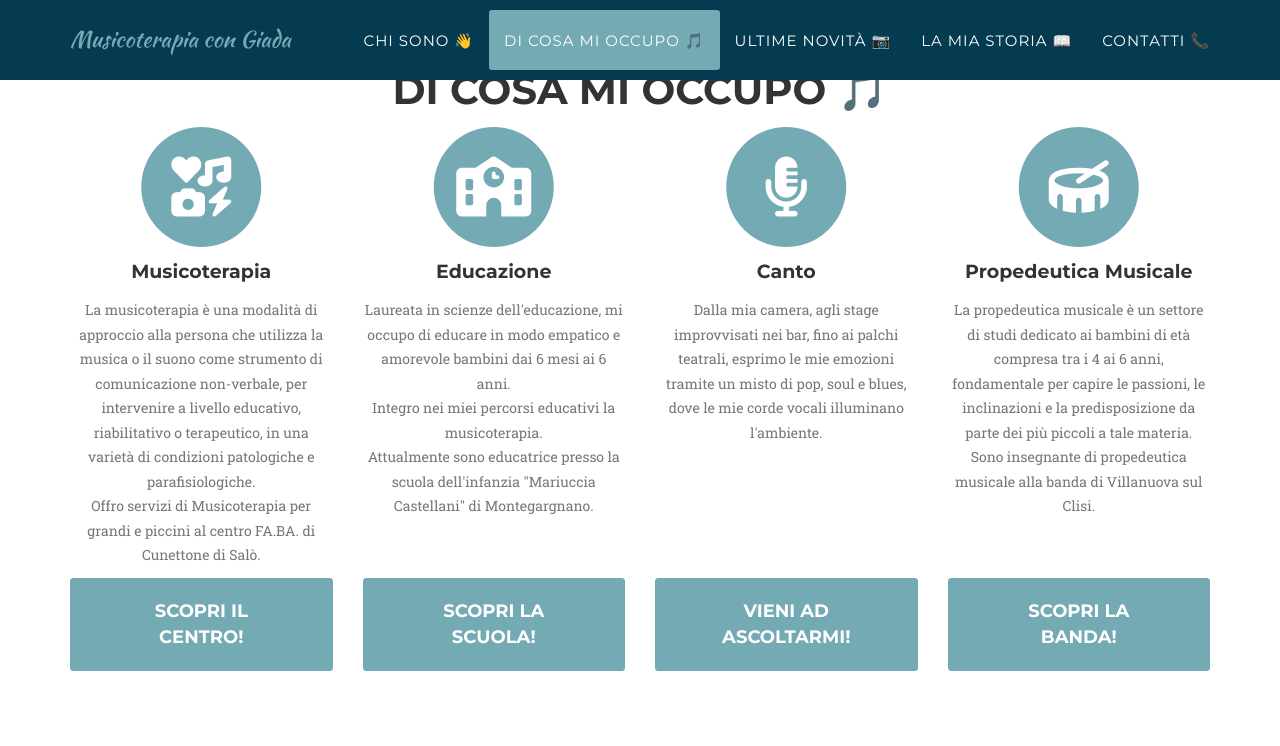
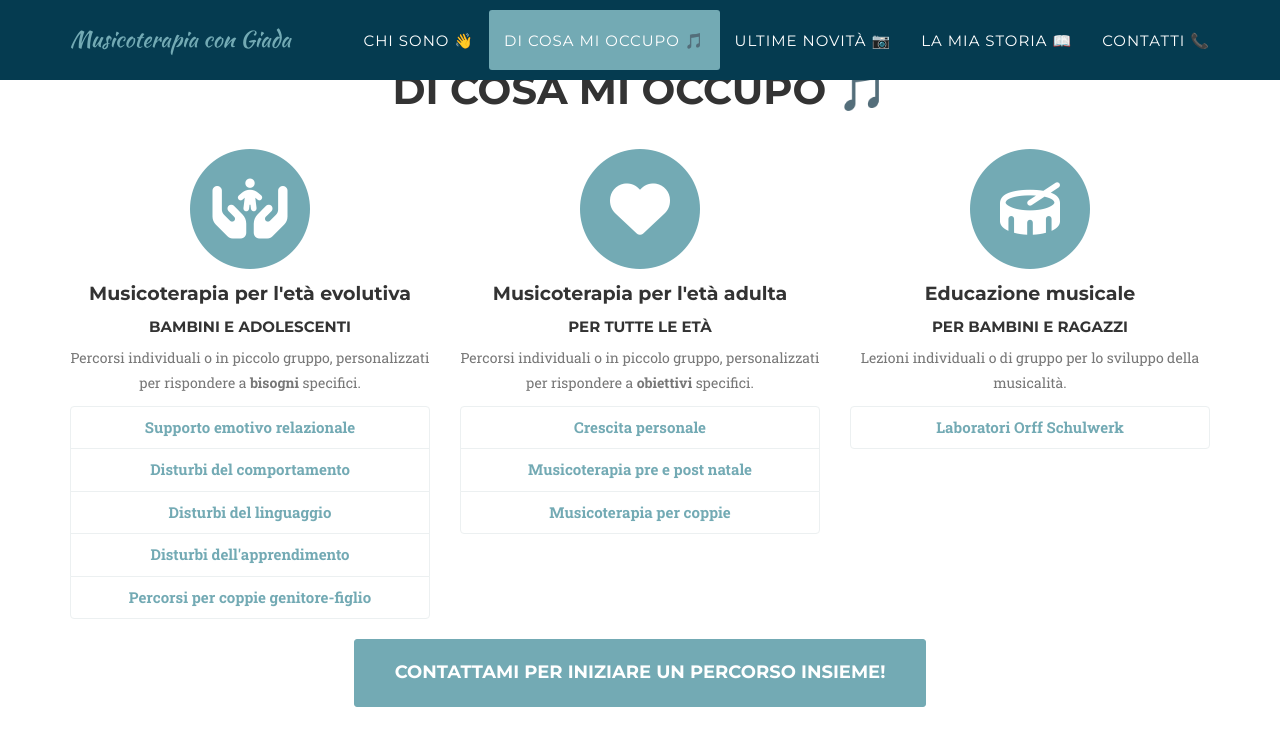
Before and after one commit to gmarraff/giadatanghetti.it, a Jekyll site: the page built from index.markdown, in a window 1280 px wide and 900 px high, scrolled down 2705 px. Shown: the top 746 px of the window. Built offline with Jekyll 4.4.1, drawn with Linux system fonts in a browser that asks for light colours; some web fonts are replaced.

Commit message:
Update activities

```diff
--- a/_includes/activities.html
+++ b/_includes/activities.html
@@ -7,70 +7,92 @@
                     <!-- <h3 class="section-subheading text-muted">Lorem ipsum dolor sit amet consectetur.</h3> -->
                 </div>
             </div>
+            <br/>
             <div class="row text-center align-items-center">
-                <div class="col-md-3">
+                <div class="col-md-4">
                     <span class="fa-stack fa-4x">
                         <i class="fa fa-circle fa-stack-2x text-primary"></i>
-                        <i class="fa fa-icons fa-stack-1x fa-inverse"></i>
+                        <i class="fa fa-hands-holding-child fa-stack-1x fa-inverse"></i>
                     </span>
-                    <h4 class="service-heading">Musicoterapia</h4>
+                    <h4 class="service-heading">Musicoterapia per l'et&agrave; evolutiva</h4>
+                    <h5>Bambini e Adolescenti</h5>
                     <p class="text-muted">
-                        La musicoterapia è una modalità di approccio alla persona che utilizza la musica o il suono come strumento di comunicazione non-verbale, per intervenire a livello educativo, riabilitativo o terapeutico, in una varietà di condizioni patologiche e parafisiologiche.<br/>
-                        Offro servizi di Musicoterapia per grandi e piccini al centro FA.BA. di Cunettone di Salò.
+                        Percorsi individuali o in piccolo gruppo, personalizzati per rispondere a <strong>bisogni</strong> specifici.
+                        <ul class="list-group">
+                            <li class="list-group-item">
+                                <strong><a data-toggle="collapse" href="#emotivo">Supporto emotivo relazionale</a></strong>
+                                <p class="panel-collapse collapse" id="emotivo">Utilizzo di musicoterapia attiva e recettiva, songwriting e storytelling musicale, integrati con esperienze arti-terapiche, per favorire l'espressione emotiva, rafforzare l'autostima e sviluppare le competenze relazionali.</p>
+                            </li>
+                            <li class="list-group-item">
+                                <strong><a data-toggle="collapse" href="#comportamento">Disturbi del comportamento</a></strong>
+                                <p class="panel-collapse collapse" id="comportamento">Giochi ritmici, improvvisazioni, discriminazione sonora, movimento e rilassamento corporeo per gestire la rabbia, la regolazione delle emozioni e potenziare le abilità sociali.</p>
+                            </li>
+                            <li class="list-group-item">
+                                <strong><a data-toggle="collapse" href="#linguaggio">Disturbi del linguaggio</a></strong>
+                                <p class="panel-collapse collapse" id="linguaggio">Attività ritmico-melodiche, narrazioni musicate e giochi di ear training, pensati per migliorare emissione vocale, articolazione e comprensione linguistica.</p></li>
+                            <li class="list-group-item">
+                                <strong><a data-toggle="collapse" href="#apprendimento">Disturbi dell'apprendimento</a></strong>
+                                <p class="panel-collapse collapse" id="apprendimento">Apprendimento di sequenze ritmiche e melodiche, stimolazione multisensoriale e coordinazione motoria per sostenere attenzione, organizzazione cognitiva e problem solving.</p>
+                            </li>
+                            <li class="list-group-item">
+                                <strong><a data-toggle="collapse" href="#genitore">Percorsi per coppie genitore-figlio</a></strong>
+                                <p class="panel-collapse collapse" id="genitore">Momenti di scambio musicale, giochi corporei, narrazioni e attività di rilassamento per rafforzare il legame affettivo e migliorare la comunicazione non verbale.</p>
+                            </li>
+                    </ul>
                     </p>
-                    <a href="https://www.facebook.com/pages/category/Family-Therapist/Centro-FA-BA-106108545105238/" data-facebook-id="101667649596739" target="_blank" class="btn btn-xl btn-block btn-block btn-multiple-lines">Scopri Il centro!</a>
                     <br class="visible-xs-block visible-sm-block"/>
                 </div>
-                <div class="col-md-3">
+                <div class="col-md-4">
                     <span class="fa-stack fa-4x">
                         <i class="fa fa-circle fa-stack-2x text-primary"></i>
-                        <i class="fa fa-school fa-stack-1x fa-inverse"></i>
+                        <i class="fa fa-heart fa-stack-1x fa-inverse"></i>
                     </span>
-                    <h4 class="service-heading">Educazione</h4>
+                    <h4 class="service-heading">Musicoterapia per l'et&agrave; adulta</h4>
+                    <h5>Per tutte le et&agrave;</h5>
                     <p class="text-muted">
-                        Laureata in scienze dell'educazione, mi occupo di educare in modo empatico e amorevole bambini dai 6 mesi ai 6 anni.<br/>
-                        Integro nei miei percorsi educativi la musicoterapia.<br/>
-                        Attualmente sono educatrice presso la scuola dell'infanzia "Mariuccia Castellani" di Montegargnano.
-                        <br class="hidden-xs hidden-sm"/>
-                        <br class="hidden-xs hidden-sm"/>
-                        <br class="hidden-xs hidden-sm"/>
+                        Percorsi individuali o in piccolo gruppo, personalizzati per rispondere a <strong>obiettivi</strong> specifici.
+                        <ul class="list-group">
+                            <li class="list-group-item">
+                                <strong><a data-toggle="collapse" href="#crescita">Crescita personale</a></strong>
+                                <p class="panel-collapse collapse" id="crescita">Tecniche di musicoterapia attiva e recettiva, improvvisazione e songwriting per sviluppare consapevolezza emotiva, gestione dello stress e benessere psicofisico.</p>
+                            </li>
+                            <li class="list-group-item">
+                                <strong><a data-toggle="collapse" href="#gravidanza">Musicoterapia pre e post natale</a></strong>
+                                <p class="panel-collapse collapse" id="gravidanza">Utilizzo degli strumenti e del movimento per una nuova consapevolezza corporea, esplorazione vocale, creazione del proprio diario sonoro, rilassamento e songwriting per promuovere benessere, etc.</p>
+                            </li>
+                            <li class="list-group-item">
+                                <strong><a data-toggle="collapse" href="#coppie">Musicoterapia per coppie</a></strong>
+                                <p class="panel-collapse collapse" id="coppie">Un percorso speciale per riscoprire intimità e comunicazione profonda attraverso suono e musica, come forme di espressione del sé e ascolto dell'altro.</p>
+                            </li>
+                    </ul>
                     </p>
-                    <a href="https://it-it.facebook.com/SCUOLAINFANZIAMARIUCCIACASTELLANI/" data-facebook-id="100885078454561" target="_blank" class="btn btn-xl btn-block btn-multiple-lines">Scopri La Scuola!</a>
                     <br class="visible-xs-block visible-sm-block"/>
                 </div>
-                <div class="col-md-3">
-                    <span class="fa-stack fa-4x">
-                        <i class="fa fa-circle fa-stack-2x text-primary"></i>
-                        <i class="fa fa-microphone-lines fa-stack-1x fa-inverse"></i>
-                    </span>
-                    <h4 class="service-heading">Canto</h4>
-                    <p class="text-muted">
-                        Dalla mia camera, agli stage improvvisati nei bar, fino ai palchi teatrali, esprimo le mie emozioni tramite un misto di pop, soul e blues, dove le mie corde vocali illuminano l'ambiente.
-                        <br class="hidden-xs hidden-sm"/>
-                        <br class="hidden-xs hidden-sm"/>
-                        <br class="hidden-xs hidden-sm"/>
-                        <br class="hidden-xs hidden-sm"/>
-                        <br class="hidden-xs hidden-sm"/>
-                        <br class="hidden-xs hidden-sm"/>
-                    </p>
-                    <a href="https://www.facebook.com/giadatanghettisinger/" data-facebook-id="566586753723366" target="_blank" class="btn btn-xl btn-block btn-multiple-lines">Vieni Ad Ascoltarmi!</a>
-                    <br class="visible-xs-block visible-sm-block"/>
-                </div>
-                <div class="col-md-3">
+                <div class="col-md-4">
                     <span class="fa-stack fa-4x">
                         <i class="fa fa-circle fa-stack-2x text-primary"></i>
                         <i class="fa fa-drum fa-stack-1x fa-inverse"></i>
                     </span>
-                    <h4 class="service-heading">Propedeutica Musicale</h4>
+                    <h4 class="service-heading">Educazione musicale</h4>
+                    <h5>Per bambini e ragazzi</h5>
                     <p class="text-muted">
-                        La propedeutica musicale è un settore di studi dedicato ai bambini di età compresa tra i 4 ai 6 anni, fondamentale per capire le passioni, le inclinazioni e la predisposizione da parte dei più piccoli a tale materia.<br/>
-                        Sono insegnante di propedeutica musicale alla banda di Villanuova sul Clisi.
-                        <br class="hidden-xs hidden-sm"/>
-                        <br class="hidden-xs hidden-sm"/>
-                        <br class="hidden-xs hidden-sm"/>
+                        Lezioni individuali o di gruppo per lo sviluppo della musicalit&agrave;.
+                        <ul class="list-group">
+                            <li class="list-group-item">
+                                <strong><a data-toggle="collapse" href="#orff">Laboratori Orff Schulwerk</a></strong>
+                                <p class="panel-collapse collapse" id="orff">
+                                    Laboratori ludico-musicali basati sul Metodo Orff Schulwerk che, attraverso movimento, voce e strumenti, stimolano ritmo, coordinazione, creatività e collaborazione per un apprendimento musicale attivo e coinvolgente.
+                                    <br/>Il metodo Orff-Schulwerk parte infatti dal principio che l'educazione musicale debba essere prima di tutto <strong>attiva e vissuta in modo naturale</strong> dai bambini. Questo significa partire dal <strong>movimento</strong>, dalla scoperta dei suoni attraverso il corpo, la voce e gli strumenti, <u>la musica venga sperimentata prima ancora che spiegata</u>. Solo in un secondo momento si arriva alla conoscenza del pentagramma e della notazione musicale, che a quel punto risulta molto più spontanea e accessibile, perché i bambini hanno già interiorizzato la musica attraverso <strong>un'esperienza diretta</strong> e <strong>multisensoriale</strong>. Questo approccio rende l'apprendimento più coinvolgente, inclusivo ed efficace, rispettando i tempi e le modalità espressive di ciascun bambino. In questo modo al bambino viene offerta non solo la possibilità di cominciare a conoscere e sperimentare il linguaggio musicale e le sue caratteristiche, ma anche di scoprire la musica come canale attraverso cui favorire l'esplorazione di sè e dell'altro e l'espressione della propria creatività.</p>
+                            </li>
+                    </ul>
                     </p>
-                    <a href="https://www.facebook.com/bandavillanuova/" data-facebook-id="155029681575886" target="_blank" class="btn btn-xl btn-block btn-multiple-lines">Scopri la banda!</a>
+                    <br class="visible-xs-block visible-sm-block"/>
                 </div>
             </div>
         </div>
+        <div class="row text-center align-items-center">
+            <div class="col-md-12">
+                    <a href="#contact" class="page-scroll btn btn-xl">Contattami per iniziare un percorso insieme!</a>
+            </div>
+        </div>
     </section>
```
